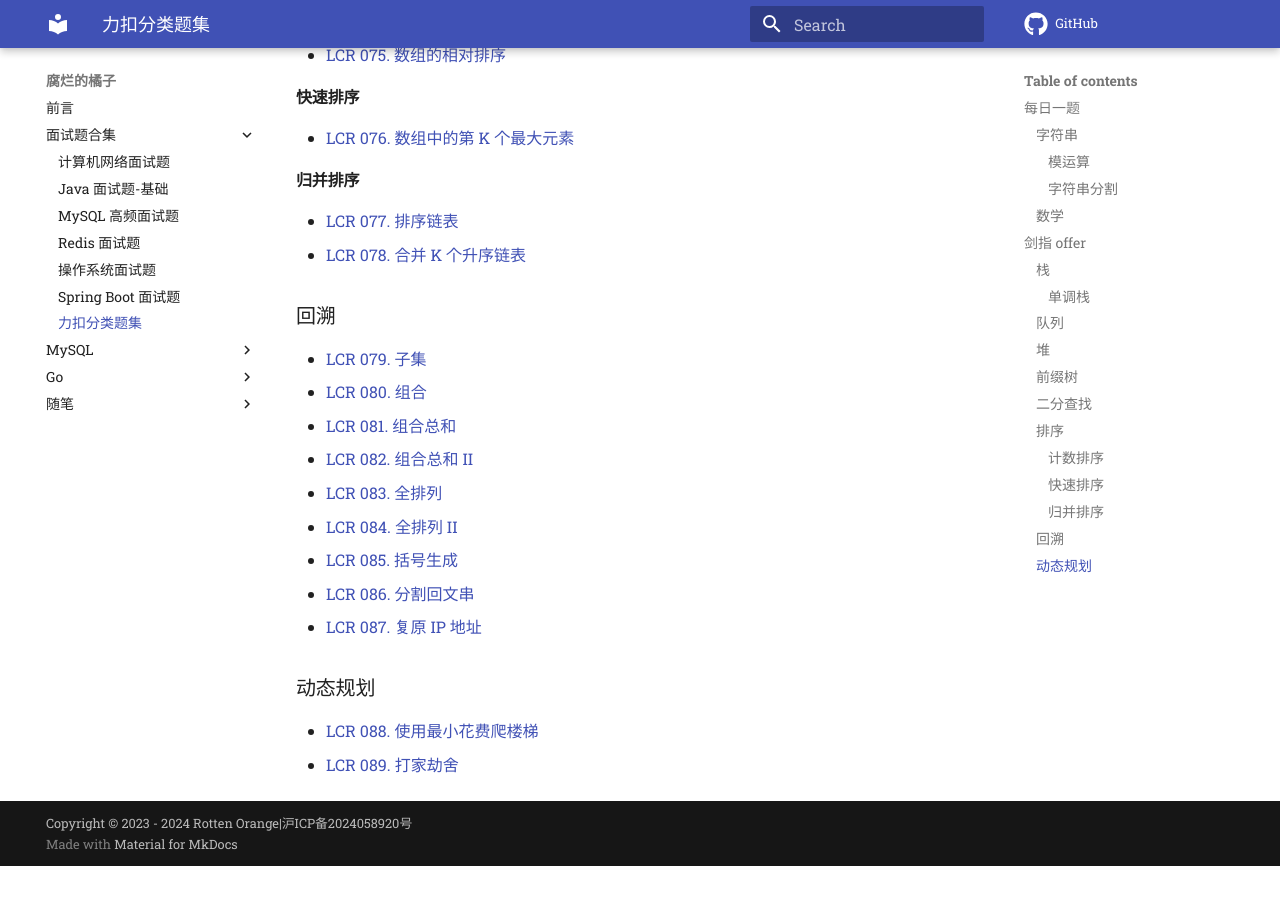
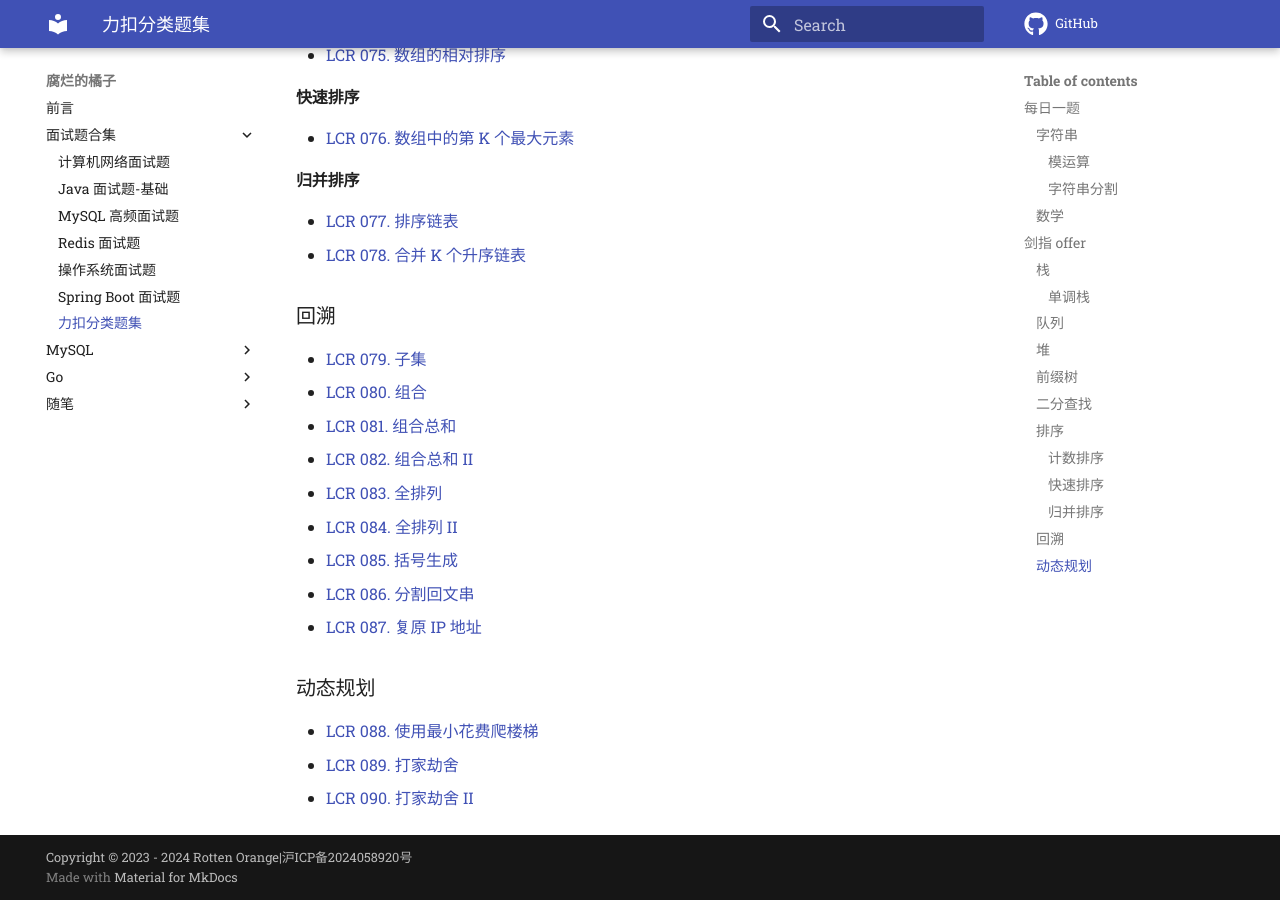
Before and after one commit to z1ming/cs-Hydra, an MkDocs documentation site: the page built from docs/文章/LeetCode.md, in a window 1280 px wide and 900 px high, scrolled down 1865 px. Built offline with MkDocs 1.6.1 and Material for MkDocs 9.7.7, drawn with Linux system fonts in a browser that asks for light colours; comment, search, counter and statistics services are not loaded; before the commit the page ends 2731 px from its top, so only the background shows below that.

Commit message:
Update LeetCode.md
Signed-off-by: Ziming Meng <zimingm94@gmail.com>

```diff
--- a/docs/文章/LeetCode.md
+++ b/docs/文章/LeetCode.md
@@ -90,3 +90,4 @@
 
 - [LCR 088. 使用最小花费爬楼梯](https://leetcode.cn/problems/GzCJIP/description/)
 - [LCR 089. 打家劫舍](https://leetcode.cn/problems/Gu0c2T/description/)
+- [LCR 090. 打家劫舍 II](https://leetcode.cn/problems/PzWKhm/description/)
```
